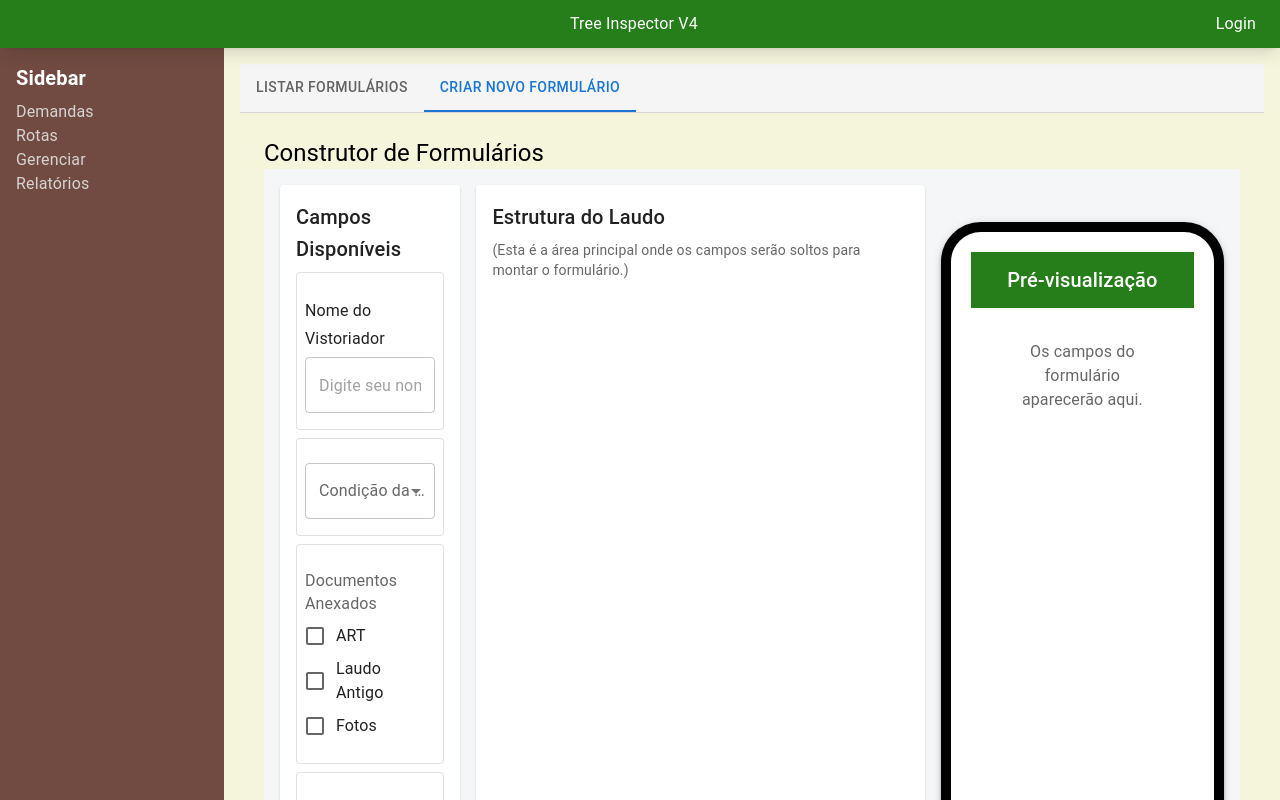
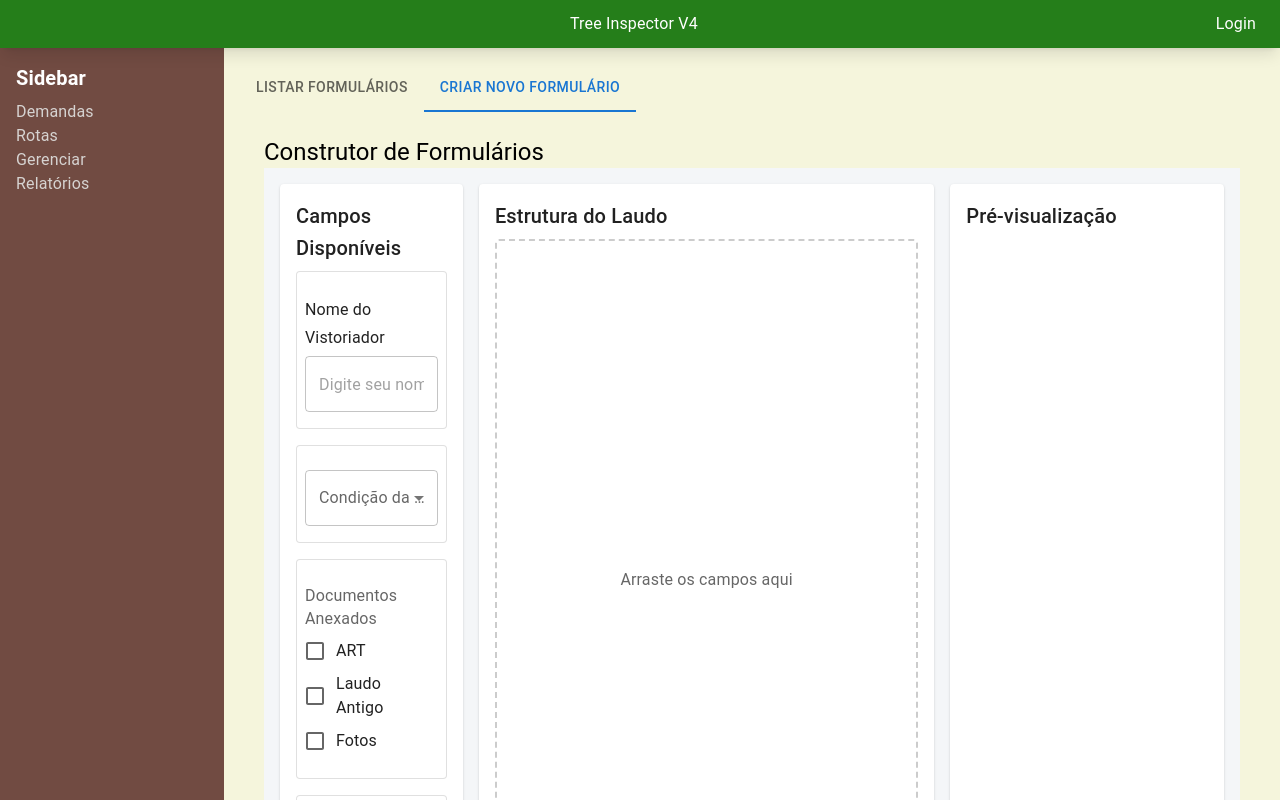
Before and after one commit to tiagodexheimer/tree-inspector-v5, a Next.js app: page /gerenciar/formularios in a window 1280 px wide. Both pictures are taken after a click on the tab "CRIAR NOVO FORMULÁRIO". Shown: the top 800 px of the page. Built offline with nearby package versions, Linux system fonts and the light colour scheme; some icons are missing; what @mui/material-nextjs would draw is missing.

Commit message:
Update Drag and Drop Formularios

```diff
--- /dev/null
+++ b/src/app/gerenciar/formularios/Draggable.tsx
@@ -0,0 +1,21 @@
+import { useDraggable } from "@dnd-kit/core";
+import React from "react"; // Importe o React
+
+// Defina uma interface para as props
+interface DraggableProps {
+  id: string;
+  children: React.ReactNode;
+}
+
+// Aplique a interface às suas props
+export function Draggable({ id, children }: DraggableProps) {
+  const { attributes, listeners, setNodeRef } = useDraggable({
+    id: id,
+  });
+
+  return (
+    <div ref={setNodeRef} {...listeners} {...attributes}>
+      {children}
+    </div>
+  );
+}
--- /dev/null
+++ b/src/app/gerenciar/formularios/DraggableField.tsx
@@ -0,0 +1,21 @@
+// Importe o tipo UniqueIdentifier do dnd-kit
+import { useDraggable, type UniqueIdentifier } from "@dnd-kit/core";
+import React from "react";
+
+interface DraggableFieldProps {
+  // Altere o tipo aqui
+  id: UniqueIdentifier;
+  children: React.ReactNode;
+}
+
+export function DraggableField({ id, children }: DraggableFieldProps) {
+  const { attributes, listeners, setNodeRef } = useDraggable({
+    id: id,
+  });
+
+  return (
+    <div ref={setNodeRef} {...listeners} {...attributes}>
+      {children}
+    </div>
+  );
+}
--- /dev/null
+++ b/src/app/gerenciar/formularios/Droppable.tsx
@@ -0,0 +1,17 @@
+import React from "react";
+import { useDroppable } from "@dnd-kit/core";
+
+interface DroppableProps {
+  id: string;
+  children: React.ReactNode;
+}
+
+export function Droppable({ id, children }: DroppableProps) {
+  const { setNodeRef } = useDroppable({ id });
+
+  return (
+    <div ref={setNodeRef} className="h-full">
+      {children}
+    </div>
+  );
+}
--- /dev/null
+++ b/src/app/gerenciar/formularios/SortableField.tsx
@@ -0,0 +1,27 @@
+// Importe o tipo UniqueIdentifier do dnd-kit
+import type { UniqueIdentifier } from "@dnd-kit/core";
+import { useSortable } from "@dnd-kit/sortable";
+import { CSS } from "@dnd-kit/utilities";
+import React from "react";
+
+interface SortableFieldProps {
+  // Altere o tipo aqui
+  id: UniqueIdentifier;
+  children: React.ReactNode;
+}
+
+export function SortableField({ id, children }: SortableFieldProps) {
+  const { attributes, listeners, setNodeRef, transform, transition } =
+    useSortable({ id });
+
+  const style = {
+    transform: CSS.Transform.toString(transform),
+    transition,
+  };
+
+  return (
+    <div ref={setNodeRef} style={style} {...listeners} {...attributes}>
+      {children}
+    </div>
+  );
+}
--- a/src/app/gerenciar/formularios/page.tsx
+++ b/src/app/gerenciar/formularios/page.tsx
@@ -1,220 +1,264 @@
 "use client";
-import ListaFormularios from "@/components/ListaFormularios";
+import { useState } from "react";
+import { Box, Tabs, Tab, Typography, Paper, Card } from "@mui/material";
+
+// Dnd-kit imports
 import {
-  Box,
-  Tabs,
-  Tab,
-  Typography,
-  Fade,
-  Paper,
-  IconButton,
-  Button,
-  Card,
-} from "@mui/material";
-import { useState } from "react";
+  DndContext,
+  DragEndEvent,
+  DragStartEvent,
+  DragOverlay,
+  closestCenter,
+} from "@dnd-kit/core";
+import {
+  SortableContext,
+  arrayMove,
+  verticalListSortingStrategy,
+} from "@dnd-kit/sortable";
 
-import ChangeHistoryIcon from "@mui/icons-material/ChangeHistory"; // Ícone de triângulo (Voltar)
-import RadioButtonUncheckedIcon from "@mui/icons-material/RadioButtonUnchecked"; // Ícone de círculo (Home)
-import CropSquareIcon from "@mui/icons-material/CropSquare"; // Ícone de quadrado (Apps Recentes)
+// Nossos componentes customizados (definidos abaixo)
+import { DraggableField } from "./DraggableField"; // Componente para a lista de origem
+import { SortableField } from "./SortableField"; // Componente para a lista de destino
+import { Droppable } from "./Droppable"; // Nossa área de drop
+
+// Tipos e dados
+import { FormField } from "@/types/demanda";
 import RenderFormField from "@/components/RenderFormField";
-import { FormField } from "@/types/demanda";
 
-interface TabPanelProps {
-  children?: React.ReactNode;
-  index: number;
-  value: number;
-}
-
+// --- DADOS DE EXEMPLO ---
 const camposDeExemplo: FormField[] = [
   {
-    id: "ex1",
+    id: "input-vistoriador",
     type: "input",
     label: "Nome do Vistoriador",
     placeholder: "Digite seu nome completo",
   },
   {
-    id: "ex2",
+    id: "select-condicao",
     type: "select",
     label: "Condição da Árvore",
     placeholder: "",
     options: ["Saudável", "Com Pragas", "Morta"],
   },
   {
-    id: "ex3",
+    id: "checkbox-documentos",
     type: "checkbox",
     label: "Documentos Anexados",
     placeholder: "",
     options: ["ART", "Laudo Antigo", "Fotos"],
   },
-  { id: "ex4", type: "switch", label: "Requer Ação Urgente?", placeholder: "" },
+  {
+    id: "switch-urgente",
+    type: "switch",
+    label: "Requer Ação Urgente?",
+    placeholder: "",
+  },
 ];
-
-function TabPanel(props: TabPanelProps) {
-  const { children, value, index } = props;
-
-  return (
-    <div hidden={value !== index}>
-      {value === index && (
-        <Fade in={value === index}>
-          <Box sx={{ p: 3 }}>{children}</Box>
-        </Fade>
-      )}
-    </div>
-  );
-}
 
 export default function FormulariosPage() {
   const [activeTab, setActiveTab] = useState(0);
+
+  // --- 1. GERENCIAMENTO DE ESTADO ---
+  const [droppedFields, setDroppedFields] = useState<FormField[]>([]);
+  const [activeField, setActiveField] = useState<FormField | null>(null);
 
   const handleTabChange = (event: React.SyntheticEvent, newValue: number) => {
     setActiveTab(newValue);
   };
 
+  // --- 2. LÓGICA DO DRAG-AND-DROP ---
+
+  // Quando um item começa a ser arrastado
+  function handleDragStart(event: DragStartEvent) {
+    const { active } = event;
+    // Encontra o objeto do campo completo (tanto da lista de origem quanto da de destino)
+    const field =
+      camposDeExemplo.find((f) => f.id === active.id) ||
+      droppedFields.find((f) => f.id === active.id);
+    if (field) {
+      setActiveField(field);
+    }
+  }
+
+  // Quando um item é solto
+  function handleDragEnd(event: DragEndEvent) {
+    const { active, over } = event;
+
+    // Se não soltou sobre uma área válida, verifica se é para apagar
+    if (!over) {
+      // Verifica se o item arrastado era da lista de destino
+      const isFromDroppedList = droppedFields.some((f) => f.id === active.id);
+      if (isFromDroppedList) {
+        // Apaga o item
+        setDroppedFields((fields) =>
+          fields.filter((field) => field.id !== active.id)
+        );
+      }
+      setActiveField(null);
+      return;
+    }
+
+    const activeId = String(active.id);
+    const overId = String(over.id);
+
+    // Lógica de REORDENAÇÃO (dentro da área de destino)
+    const isOverSortableArea = droppedFields.some((f) => f.id === overId);
+    if (isOverSortableArea && activeId !== overId) {
+      const oldIndex = droppedFields.findIndex(
+        (field) => field.id === activeId
+      );
+      const newIndex = droppedFields.findIndex((field) => field.id === overId);
+      setDroppedFields((fields) => arrayMove(fields, oldIndex, newIndex));
+    }
+
+    // Lógica para ADICIONAR um novo item da origem para o destino
+    const isOverDroppableContainer = over.id === "droppable-area";
+    const isFromSourceList = camposDeExemplo.some((f) => f.id === activeId);
+
+    if (isOverDroppableContainer && isFromSourceList) {
+      const fieldToAdd = camposDeExemplo.find((f) => f.id === activeId);
+      if (fieldToAdd) {
+        // Opcional: impedir itens duplicados
+        if (droppedFields.some((f) => f.id === fieldToAdd.id)) {
+          // Poderia mostrar um alerta para o usuário aqui
+        } else {
+          setDroppedFields((fields) => [...fields, fieldToAdd]);
+        }
+      }
+    }
+
+    setActiveField(null); // Limpa o estado ativo
+  }
+
   return (
+    <DndContext
+      onDragStart={handleDragStart}
+      onDragEnd={handleDragEnd}
+      collisionDetection={closestCenter}
+    >
       <div className="p-4">
         <Box sx={{ width: "100%" }}>
-        <Box
-          sx={{
-            borderBottom: 1,
-            borderColor: "divider",
-            backgroundColor: "#F5F5F5",
-          }}
-        >
-          <Tabs value={activeTab} onChange={handleTabChange}>
+          <Tabs value={activeTab} onChange={handleTabChange} /* ... */>
             <Tab label="Listar Formulários" />
             <Tab label="Criar Novo Formulário" />
           </Tabs>
-        </Box>
 
-        <TabPanel value={activeTab} index={0}>
-          <Typography variant="h5">Laudos Salvos</Typography>
-          <ListaFormularios />
-        </TabPanel>
+          {/* ... TabPanel de Listar Formulários ... */}
 
           <TabPanel value={activeTab} index={1}>
             <Typography variant="h5">Construtor de Formulários</Typography>
             <Box
+              sx={{ display: "flex", gap: 2, p: 2, backgroundColor: "#f4f6f8" }}
+            >
+              {/* Coluna 1: Ferramentas (Origem) */}
+              <Paper
                 sx={{
-              display: "flex",
-              height: "100%",
+                  width: "20%",
                   p: 2,
-              gap: 2,
-              backgroundColor: "#f4f6f8",
+                  overflowY: "auto",
+                  overflowX: "hidden",
                 }}
               >
-            {/* Coluna 1: Ferramentas */}
-            <Paper sx={{ width: "20%", p: 2, overflowY: "auto" }}>
                 <Typography variant="h6" gutterBottom>
                   Campos Disponíveis
                 </Typography>
-              <Typography variant="body2" color="text.secondary">
-                <Box component="form" className=" space-y-2">
+                <Box component="div" className="space-y-4">
                   {camposDeExemplo.map((campo) => (
-                    <Card key={campo.id} variant="outlined" className="p-2">
+                    <DraggableField key={campo.id} id={campo.id}>
+                      <Card variant="outlined" className="p-2 cursor-grab">
                         <RenderFormField field={campo} />
                       </Card>
+                    </DraggableField>
                   ))}
-
-                  <Button>Salvar Laudo</Button>
                 </Box>
-              </Typography>
               </Paper>
 
-            {/* Coluna 2: Montador */}
-            <Paper sx={{ width: "50%", p: 2, overflowY: "auto" }}>
-              <Typography variant="h6" gutterBottom>
-                Estrutura do Laudo
-              </Typography>
-              <Typography variant="body2" color="text.secondary">
-                (Esta é a área principal onde os campos serão soltos para montar
-                o formulário.)
-              </Typography>
-            </Paper>
-
-            {/* Coluna 3: Pré-visualização no Celular */}
-            <Box
+              {/* Coluna 2: Montador (Destino) */}
+              <Paper
                 sx={{
-                width: "30%",
-                display: "flex",
-                justifyContent: "center",
-                alignItems: "center",
-              }}
-            >
-              <Paper
-                elevation={4}
-                sx={{
-                  width: 310,
-                  height: 700,
-                  borderRadius: "40px",
-                  border: "10px solid black",
-                  p: "20px",
-                  boxSizing: "border-box",
-                  overflowY: "auto",
-                  backgroundColor: "white",
+                  width: "50%",
+                  p: 2,
                   display: "flex",
                   flexDirection: "column",
                 }}
               >
+                <Typography variant="h6" gutterBottom>
+                  Estrutura do Laudo
+                </Typography>
+                <Droppable id="droppable-area">
+                  <SortableContext
+                    items={droppedFields.map((f) => f.id)}
+                    strategy={verticalListSortingStrategy}
+                  >
+                    <Box className="space-y-4 h-full">
+                      {droppedFields.length > 0 ? (
+                        droppedFields.map((field) => (
+                          <SortableField key={field.id} id={field.id}>
+                            <Card
+                              variant="outlined"
+                              className="p-2 cursor-grab"
+                            >
+                              <RenderFormField field={field} />
+                            </Card>
+                          </SortableField>
+                        ))
+                      ) : (
                         <Box
                           sx={{
-                    py: 1.5,
-                    px: 2,
-                    backgroundColor: "#257e1a", // Cor escura para a barra
-                    color: "white",
-                    textAlign: "center",
+                            display: "flex",
+                            alignItems: "center",
+                            justifyContent: "center",
+                            height: "100%",
+                            border: "2px dashed #ccc",
+                            borderRadius: "4px",
+                            minHeight: "150px",
                           }}
                         >
-                  <Typography variant="h6" component="div">
-                    Pré-visualização
+                          <Typography color="text.secondary">
+                            Arraste os campos aqui
                           </Typography>
                         </Box>
+                      )}
+                    </Box>
+                  </SortableContext>
+                </Droppable>
+              </Paper>
 
-                {/* 2. A Área de Conteúdo (Body) */}
-                <Box
-                  sx={{
-                    flexGrow: 1, // Faz esta área ocupar todo o espaço vertical restante
-                    overflowY: "auto", // Torna apenas esta área rolável
-                    p: 2,
-                  }}
-                >
-                  {/* O conteúdo do formulário (que virá depois) ficará aqui */}
-                  <Typography
-                    color="text.secondary"
-                    align="center"
-                    sx={{
-                      flexGrow: 1,
-                      verflowY: "auto",
-                      p: 2,
-                    }}
-                  >
-                    Os campos do formulário aparecerão aqui.
-                  </Typography>
-                </Box>
-                <Box
-                  sx={{
-                    py: 0.5,
-                    backgroundColor: "#212121", // Mesma cor da barra de título
-                    color: "white",
-                    display: "flex",
-                    justifyContent: "space-around",
-                    alignItems: "center",
-                  }}
-                >
-                  <IconButton color="inherit">
-                    <ChangeHistoryIcon />
-                  </IconButton>
-                  <IconButton color="inherit">
-                    <RadioButtonUncheckedIcon />
-                  </IconButton>
-                  <IconButton color="inherit">
-                    <CropSquareIcon />
-                  </IconButton>
-                </Box>
+              {/* Coluna 3: Pré-visualização (ainda sem lógica) */}
+              <Paper sx={{ width: "30%", p: 2 }}>
+                <Typography variant="h6">Pré-visualização</Typography>
+                {/* A pré-visualização pode simplesmente renderizar o array `droppedFields` */}
               </Paper>
-            </Box>
             </Box>
           </TabPanel>
         </Box>
       </div>
+
+      {/* --- 3. CAMADA DE OVERLAY PARA O CLONE --- */}
+      <DragOverlay>
+        {activeField ? (
+          <Card variant="outlined" className="p-2" elevation={3}>
+            <RenderFormField field={activeField} />
+          </Card>
+        ) : null}
+      </DragOverlay>
+    </DndContext>
   );
 }
+
+// --- Componentes Auxiliares ---
+// (Estes podem ficar no mesmo arquivo ou serem movidos para seus próprios arquivos)
+
+// O TabPanel pode ficar aqui ou importado de outro lugar
+function TabPanel(props: {
+  children?: React.ReactNode;
+  index: number;
+  value: number;
+}) {
+  const { children, value, index } = props;
+  return (
+    <div hidden={value !== index}>
+      {value === index && <Box sx={{ p: 3 }}>{children}</Box>}
+    </div>
+  );
+}
--- a/src/app/globals.css
+++ b/src/app/globals.css
@@ -23,15 +23,15 @@ body {
   background: var(--background);
   color: var(--foreground);
   font-family: Arial, Helvetica, sans-serif;
-    min-height: 100vh;
+  min-height: 100vh;
   flex-direction: column;
 }
 
-main{
+main {
   flex: 1 0 auto;
 }
 
-footer{
+footer {
   position: static;
   background-color: #2c5d88;
   bottom: 0vh;
```
Also changed, not shown: 1 other file (tests, documents, lock files or other folders). Lines whose indentation alone changed are shown as unchanged.
